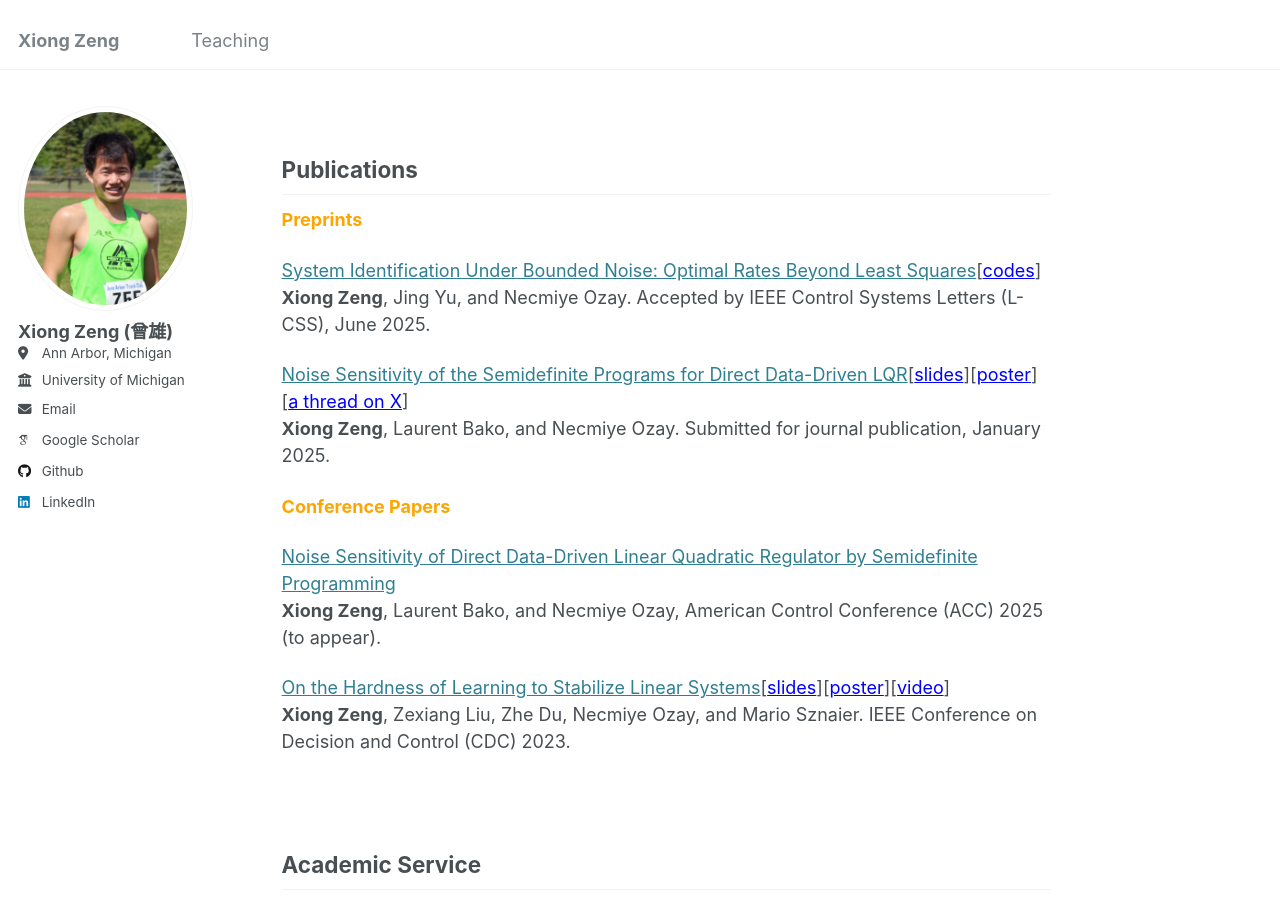
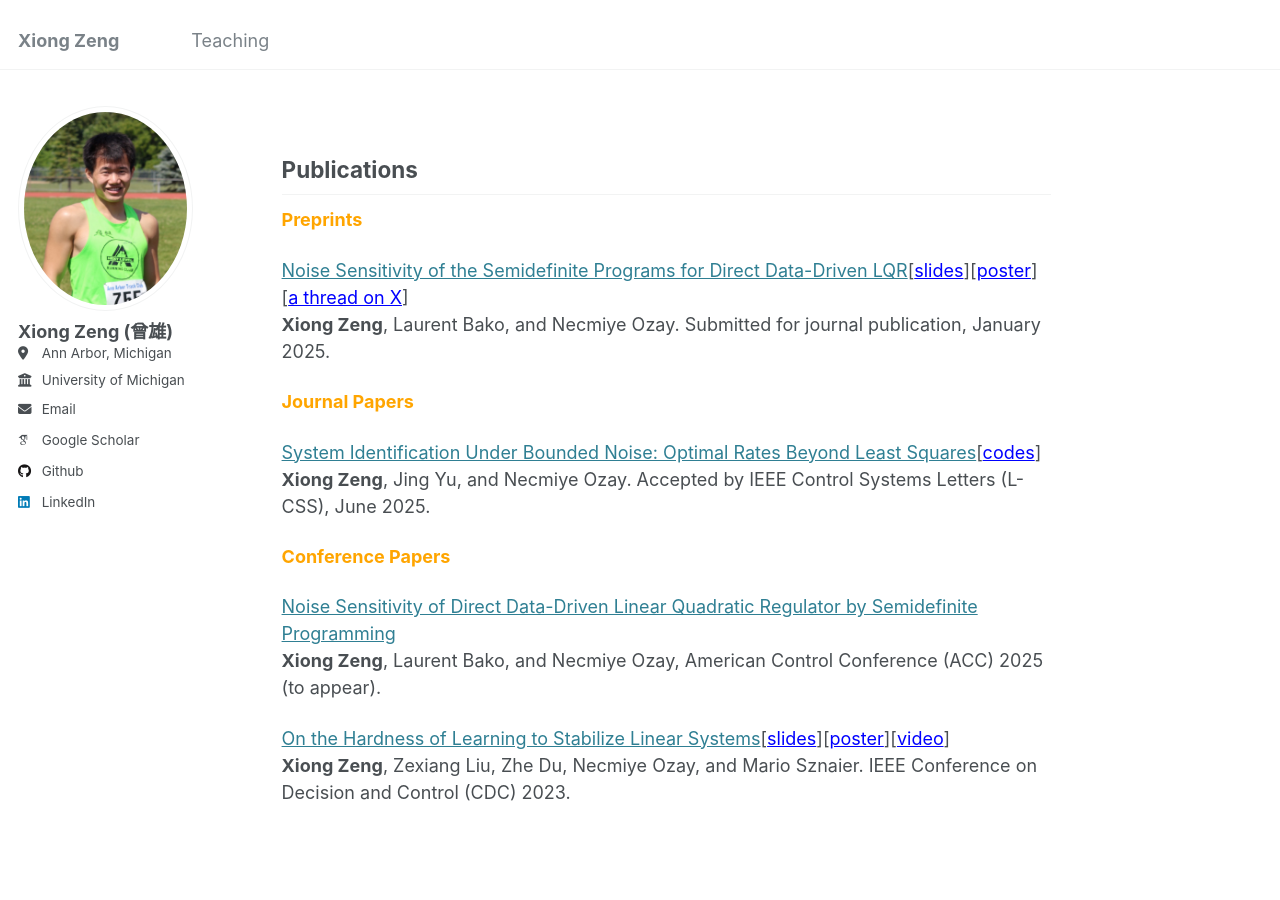
Before and after one commit to zengxiong111/zengxiong.github.io, a Jekyll site: the page built from _pages/about.md, in a window 1280 px wide and 900 px high, scrolled down 552 px. Built offline with Jekyll 4.4.1, drawn with Linux system fonts in a browser that asks for light colours; some web fonts are replaced.

Commit message:
Update about.md

```diff
--- a/_pages/about.md
+++ b/_pages/about.md
@@ -22,12 +22,13 @@ You can check <a href="https://github.com/zengxiong111/zengxiong.github.io/blob/
 <span style="color:orange">**Preprints**</span>
 
 
-[System Identification Under Bounded Noise: Optimal Rates Beyond Least Squares](https://arxiv.org/abs/2503.16817)[<a href="https://github.com/jy-cds/Bounded-Noise-SysID-Minimax-Lowerbound" style="color: blue;" target="_blank">codes</a>]<br>
-**Xiong Zeng**, Jing Yu, and Necmiye Ozay. Accepted by IEEE Control Systems Letters (L-CSS), June 2025.
-
-
 [Noise Sensitivity of the Semidefinite Programs for Direct Data-Driven LQR](https://arxiv.org/abs/2412.19705)[<a href="https://github.com/zengxiong111/zengxiong.github.io/blob/master/files/slides_Noise%20Sensitivity%20of%20DDD%20LQR%20by%20Semidefinite%20Programming.pdf" style="color: blue;" target="_blank">slides</a>][<a href="https://github.com/zengxiong111/zengxiong.github.io/blob/master/files/Poster_Noise%20Sensitivity%20of%20DDD%20LQR%20by%20Semidefinite%20Programming.pdf" style="color: blue;" target="_blank">poster</a>][<a href="https://x.com/necozay/status/1885844662381879360" style="color: blue;" target="_blank">a thread on X</a>]<br>
 **Xiong Zeng**, Laurent Bako, and Necmiye Ozay. Submitted for journal publication, January 2025.
+
+ <span style="color:orange">**Journal Papers**</span>
+
+ [System Identification Under Bounded Noise: Optimal Rates Beyond Least Squares](https://arxiv.org/abs/2503.16817)[<a href="https://github.com/jy-cds/Bounded-Noise-SysID-Minimax-Lowerbound" style="color: blue;" target="_blank">codes</a>]<br>
+**Xiong Zeng**, Jing Yu, and Necmiye Ozay. Accepted by IEEE Control Systems Letters (L-CSS), June 2025.
 
 
  <span style="color:orange">**Conference Papers**</span>
```
